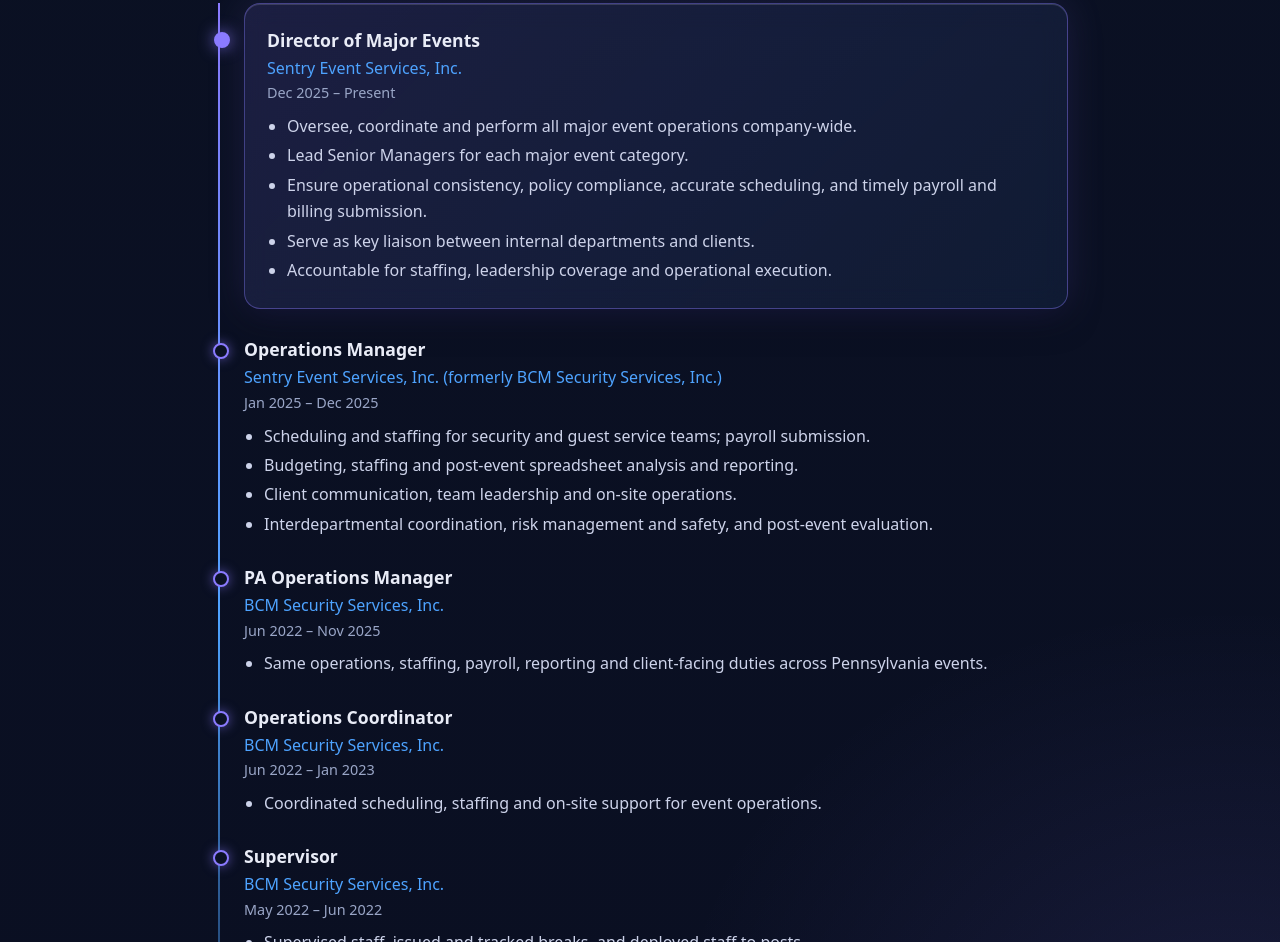
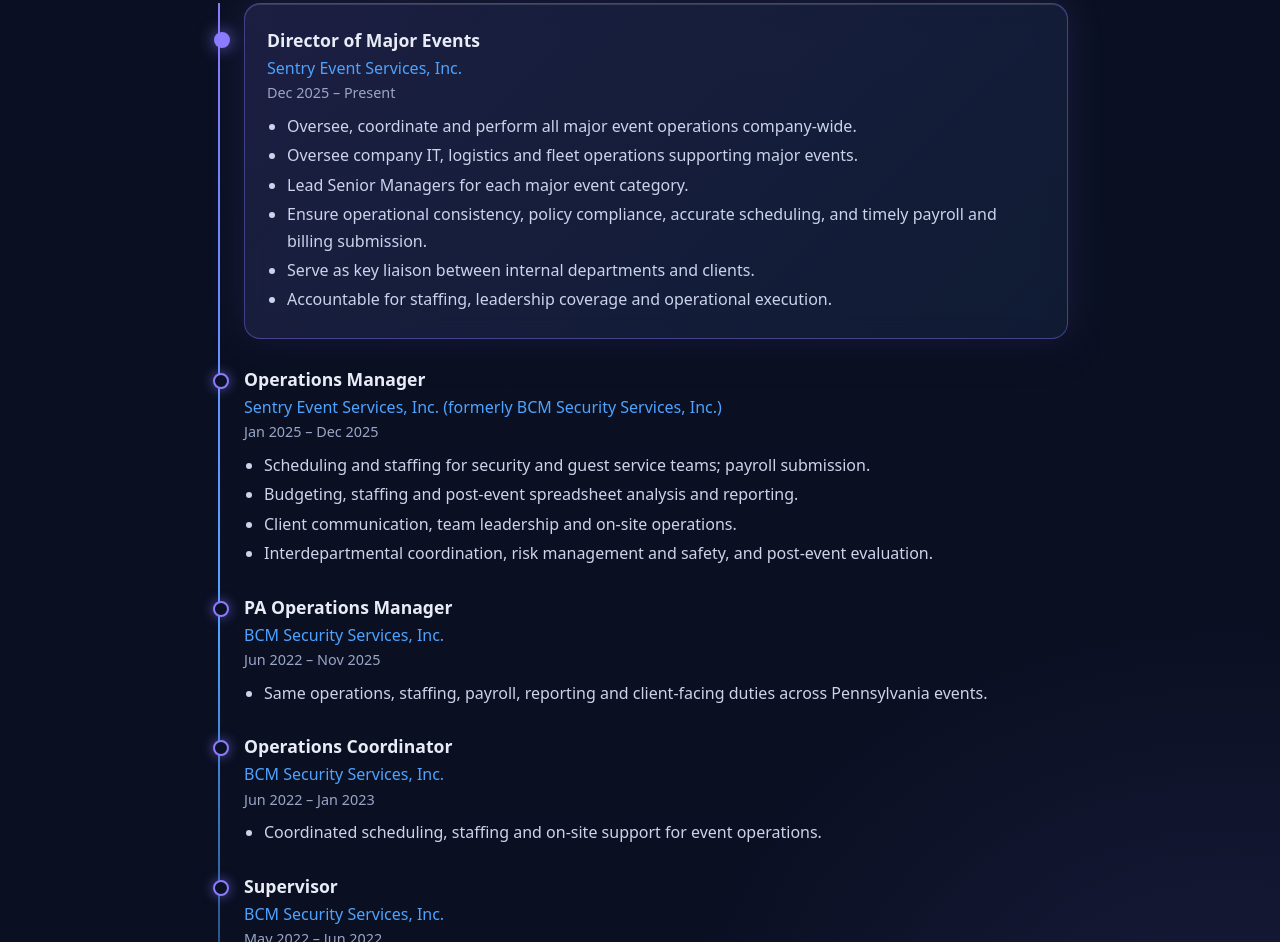
Before and after one commit to DaVarnison/aarron-site, an Astro site: page / in a window 1280 px wide. Shown: the part 1410-2352 px from the top of the page. Built offline with nearby package versions, Linux system fonts and the light colour scheme; Astro itself is replaced by a stand-in of ours.

Commit message:
Mention IT, logistics and fleet in Sentry Director role

```diff
--- a/src/pages/index.astro
+++ b/src/pages/index.astro
@@ -2,6 +2,7 @@
 const exp = [
  {role:'Director of Major Events',org:'Sentry Event Services, Inc.',dates:'Dec 2025 – Present',featured:true,pts:[
   'Oversee, coordinate and perform all major event operations company-wide.',
+  'Oversee company IT, logistics and fleet operations supporting major events.',
   'Lead Senior Managers for each major event category.',
   'Ensure operational consistency, policy compliance, accurate scheduling, and timely payroll and billing submission.',
   'Serve as key liaison between internal departments and clients.',
```
